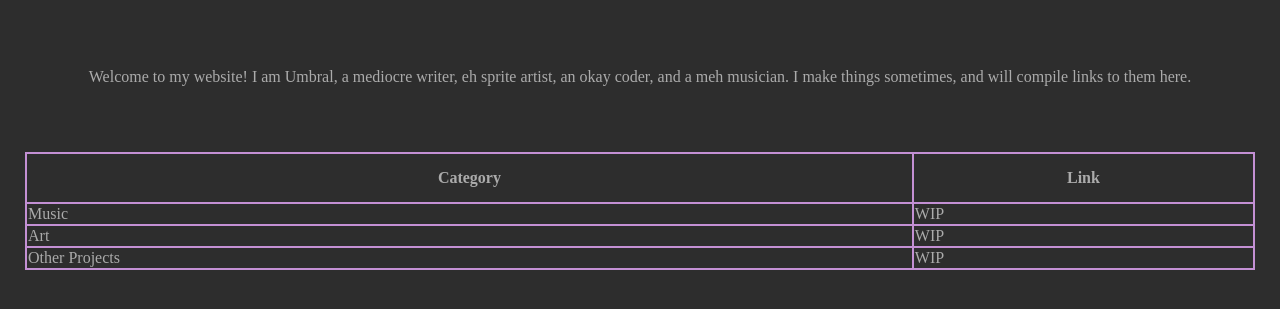
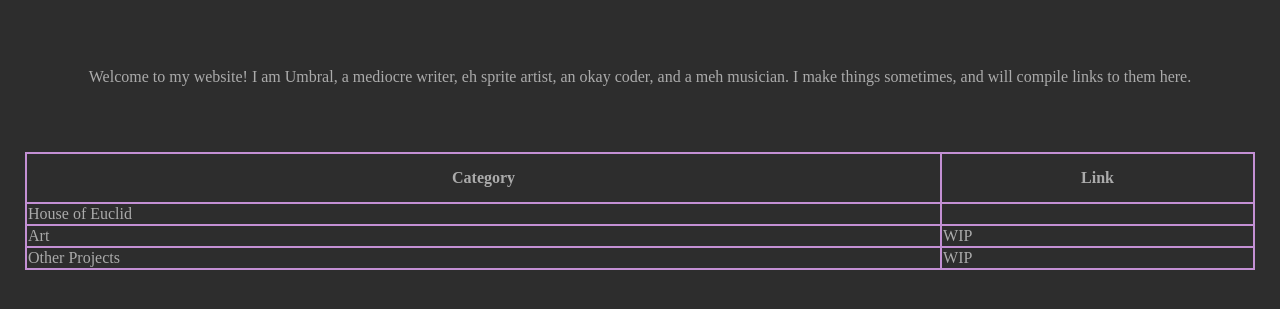
Before and after one commit to Umbral-Scion/Umbral-Scion.github.io, a plain HTML site: page index.html in a window 1280 px wide. Shown: the part 171-480 px from the top of the page. Drawn offline with Linux system fonts and the light colour scheme.

Commit message:
new link

```diff
--- a/index.html
+++ b/index.html
@@ -53,8 +53,8 @@ Welcome to my website! I am Umbral, a mediocre writer, eh sprite artist, an okay
     <th>Link</th>
   </tr>
   <tr>
-    <td>Music</td>
-    <td>WIP</td>
+    <td>House of Euclid</td>
+    <td><a href="https://github.com/Umbral-Scion/House-Of-Euclid"></td>
   </tr>
   <tr>
     <td>Art</td>
```
Also changed, not shown: 1 other file.
